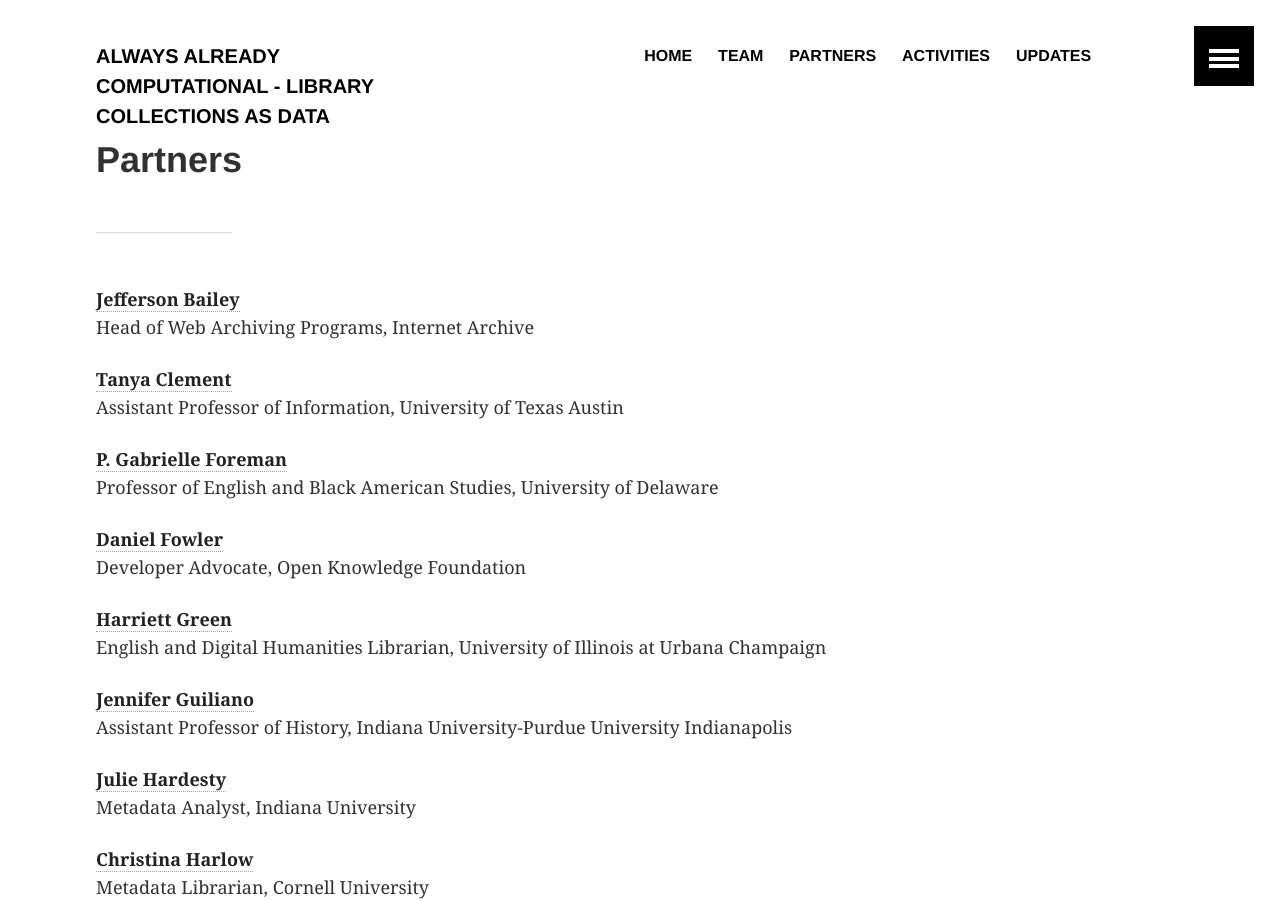
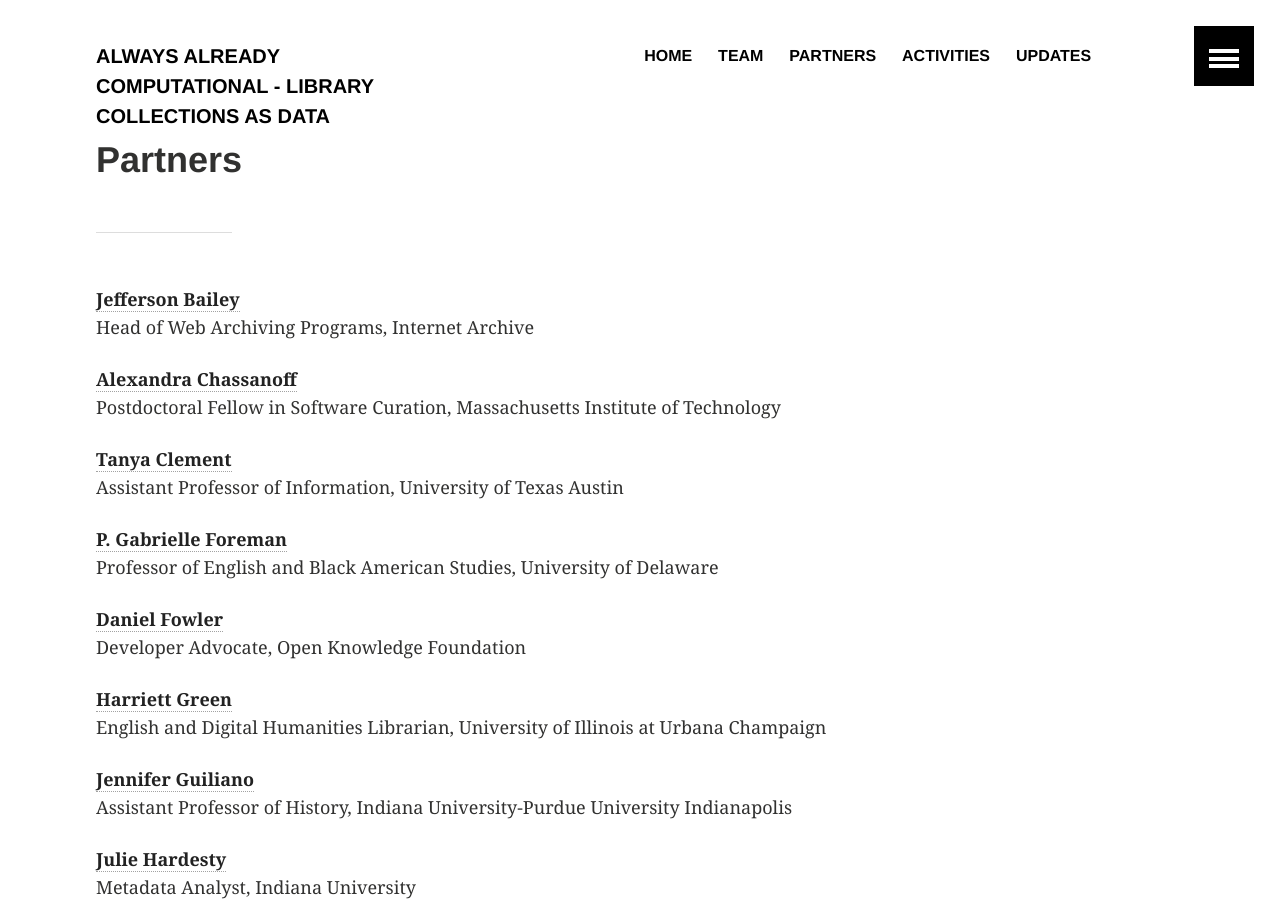
Before and after one commit to collectionsasdata/collectionsasdata.github.io, a Jekyll site: the page built from partners.md, in a window 1280 px wide and 900 px high. Built offline with Jekyll 4.4.1, drawn with Linux system fonts in a browser that asks for light colours.

Commit message:
Update partners.md

```diff
--- a/partners.md
+++ b/partners.md
@@ -6,6 +6,9 @@ title:  "Partners"
 
 [**Jefferson Bailey**](http://www.jeffersonbailey.com/)<br/>
 Head of Web Archiving Programs, Internet Archive
+
+[**Alexandra Chassanoff**](https://libraries.mit.edu/news/alexandra-chassanoff/22151/)<br/>
+Postdoctoral Fellow in Software Curation, Massachusetts Institute of Technology
 
 [**Tanya Clement**](http://tanyaclement.org/)<br/>
 Assistant Professor of Information, University of Texas Austin
```
